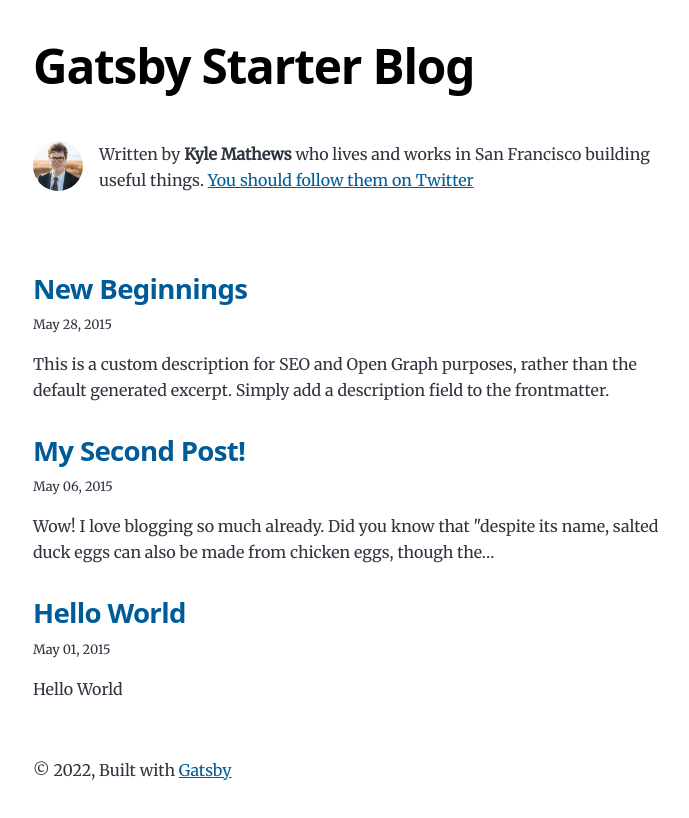
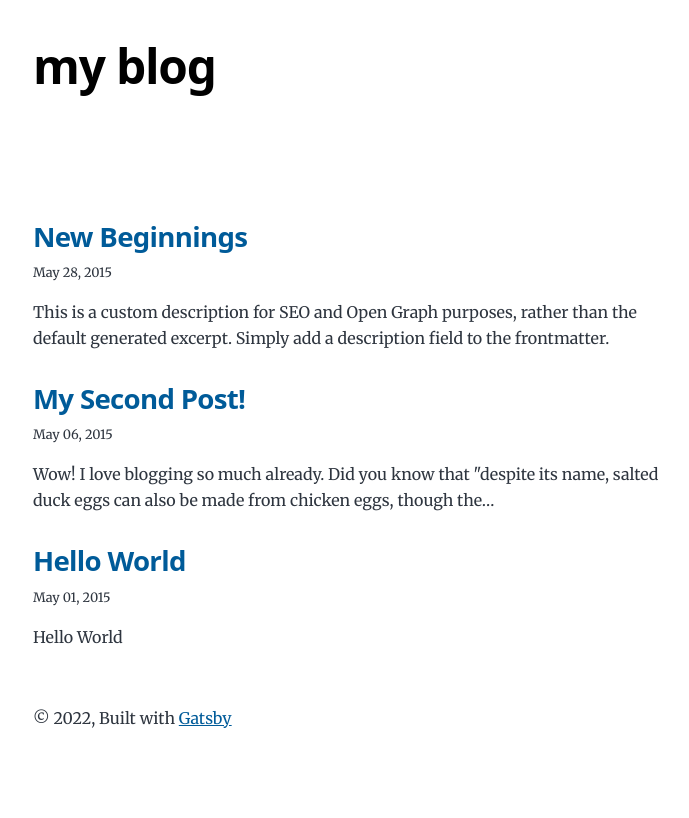
Before and after one commit to iambom/iambom.github.io, a Gatsby site: page / in a window 1280 px wide. Shown: the whole page, without its empty margins (291-980 px from the left). Built offline with nearby package versions, Linux system fonts and the light colour scheme; Gatsby itself is replaced by a stand-in of ours.

Commit message:
수정 테스트

```diff
--- a/gatsby-config.js
+++ b/gatsby-config.js
@@ -9,16 +9,16 @@
  */
 module.exports = {
   siteMetadata: {
-    title: `Gatsby Starter Blog`,
-    author: {
-      name: `Kyle Mathews`,
-      summary: `who lives and works in San Francisco building useful things.`,
-    },
-    description: `A starter blog demonstrating what Gatsby can do.`,
-    siteUrl: `https://gatsbystarterblogsource.gatsbyjs.io/`,
-    social: {
-      twitter: `kylemathews`,
-    },
+    title: 'my blog',
+    // author: {
+    //   name: `Kyle Mathews`,
+    //   summary: `who lives and works in San Francisco building useful things.`,
+    // },
+    // description: `A starter blog demonstrating what Gatsby can do.`,
+    // siteUrl: `https://gatsbystarterblogsource.gatsbyjs.io/`,
+    // social: {
+    //   twitter: `kylemathews`,
+    // },
   },
   plugins: [
     `gatsby-plugin-image`,
--- a/src/components/bio.js
+++ b/src/components/bio.js
@@ -32,7 +32,7 @@
 
   return (
     <div className="bio">
-      <StaticImage
+      {/* <StaticImage
         className="bio-avatar"
         layout="fixed"
         formats={["auto", "webp", "avif"]}
@@ -41,16 +41,7 @@
         height={50}
         quality={95}
         alt="Profile picture"
-      />
-      {author?.name && (
-        <p>
-          Written by <strong>{author.name}</strong> {author?.summary || null}
-          {` `}
-          <a href={`https://twitter.com/${social?.twitter || ``}`}>
-            You should follow them on Twitter
-          </a>
-        </p>
-      )}
+      /> */}
     </div>
   )
 }
--- a/src/components/seo.js
+++ b/src/components/seo.js
@@ -30,7 +30,7 @@
 
   return (
     <>
-      <title>{defaultTitle ? `${title} | ${defaultTitle}` : title}</title>
+      <title>{title}</title>
       <meta name="description" content={metaDescription} />
       <meta property="og:title" content={title} />
       <meta property="og:description" content={metaDescription} />
--- a/src/pages/index.js
+++ b/src/pages/index.js
@@ -68,7 +68,7 @@
  *
  * See: https://www.gatsbyjs.com/docs/reference/built-in-components/gatsby-head/
  */
-export const Head = () => <Seo title="All posts" />
+export const Head = () => <Seo title="Bomin's Blog" />
 
 export const pageQuery = graphql`
   {
```
Also changed, not shown: src/images/profile-pic.png (deleted).
